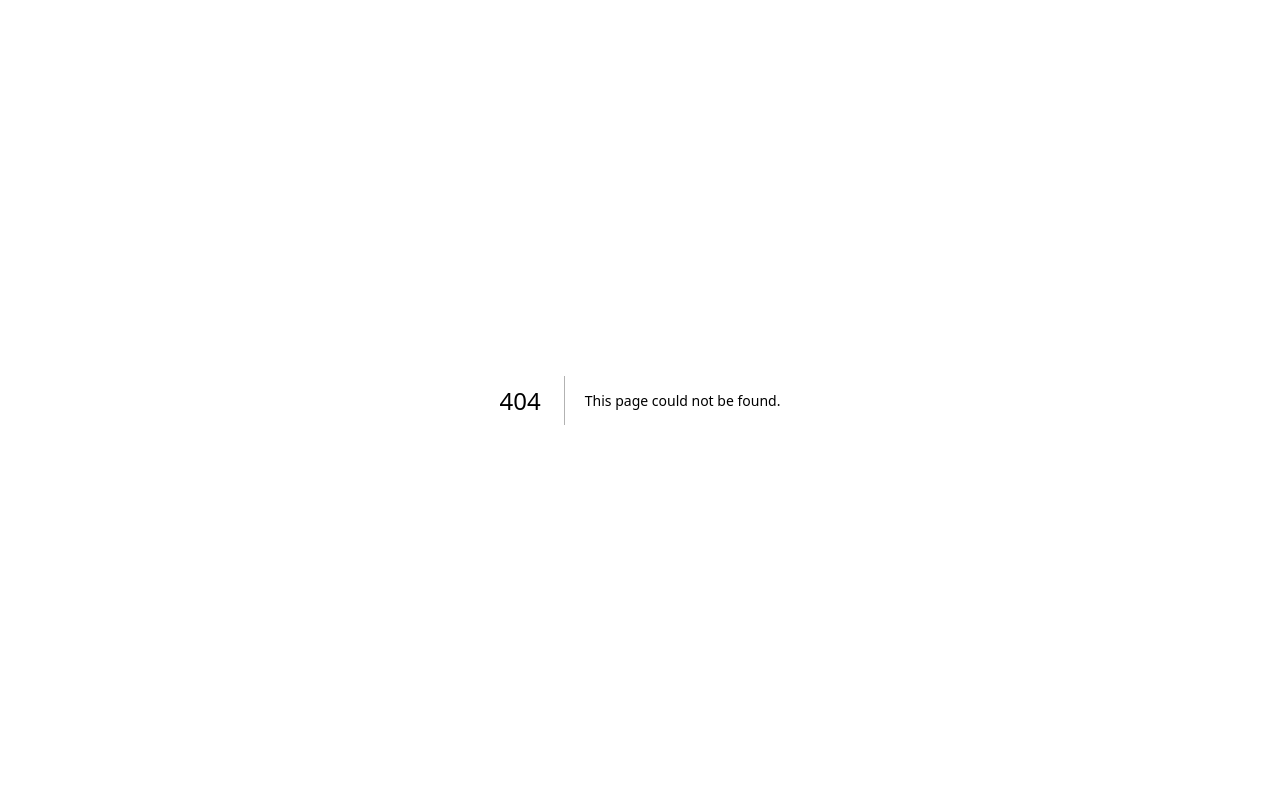
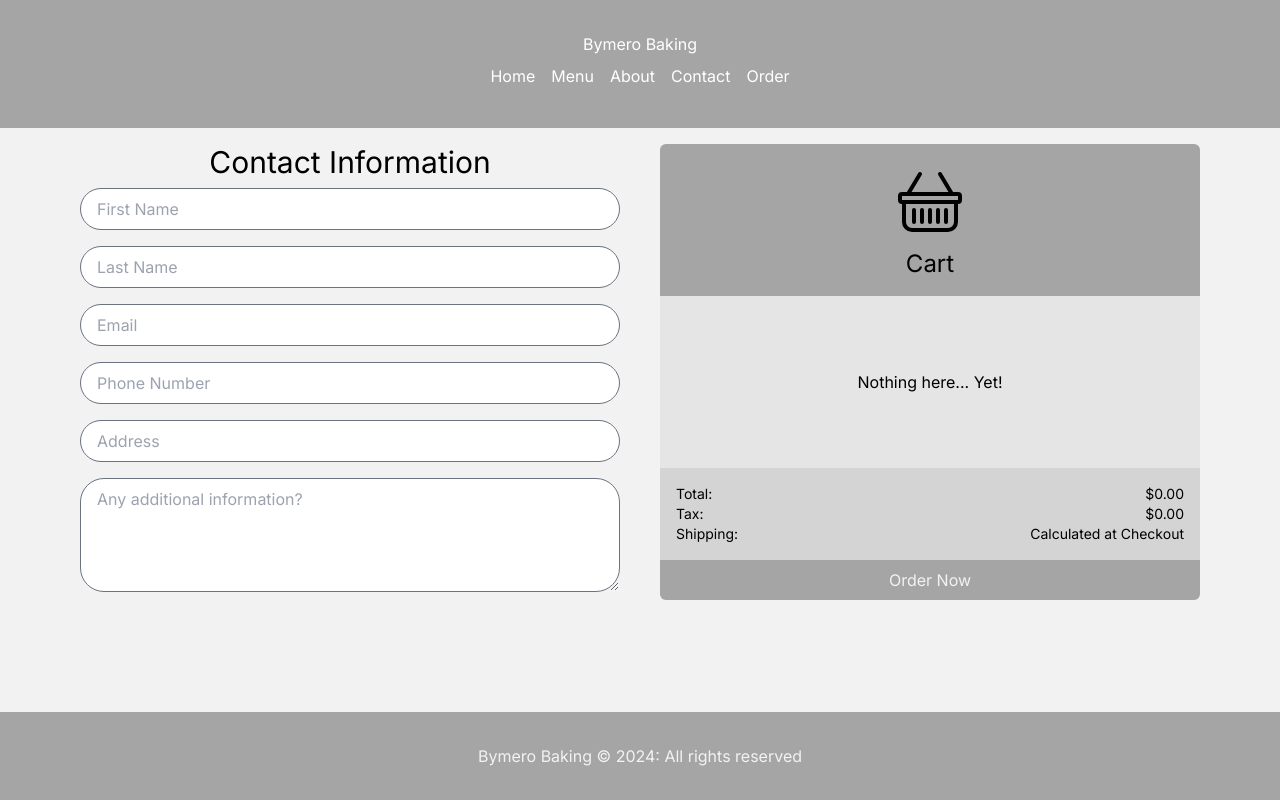
Before and after one commit to kennethkvs/bymero-baking, a Next.js app: page /checkout in a window 1280 px wide. Before the commit this address had no page. Built offline with nearby package versions, Linux system fonts and the light colour scheme.

Commit message:
Add Checkout

```diff
--- /dev/null
+++ b/src/app/checkout/page.js
@@ -0,0 +1,52 @@
+"use client";
+import React from "react";
+import Navbar from "@/components/Navbar";
+import Footer from "@/components/Footer";
+import CartSection from "@/components/CartSection";
+import CheckoutForm from "@/components/CheckoutForm";
+
+export default function Checkout() {
+  const [cart, setCart] = React.useState([]);
+  const [total, setTotal] = React.useState(0);
+
+  async function handleSubmit(e) {
+    e.preventDefault();
+
+    await fetch("/api/email", {
+      method: "POST",
+      body: JSON.stringify({
+        fName: fname,
+        lName: lname,
+        email: email,
+        address: address,
+        msg: message,
+      }),
+    });
+  }
+
+  React.useEffect(() => {
+    const getCart = JSON.parse(localStorage.getItem("cart"));
+    const getTotal = JSON.parse(localStorage.getItem("total"));
+    if (getCart && getTotal) {
+      setCart(getCart);
+      setTotal(getTotal);
+    }
+  }, []);
+
+  return (
+    <div className="relative min-h-screen">
+      <Navbar />
+      <main className="mt-4 flex flex-row gap-10 px-20 pb-20">
+        <CheckoutForm handleSubmit={handleSubmit} />
+        <CartSection
+          className="max-w-1/2 w-full"
+          cart={cart}
+          total={total}
+          handleDeleteFromCart={null}
+          handleSubmit={handleSubmit}
+        />
+      </main>
+      <Footer className="absolute bottom-0 h-20 w-full" />
+    </div>
+  );
+}
--- a/src/app/order/page.js
+++ b/src/app/order/page.js
@@ -6,38 +6,12 @@ import Navbar from "@/components/Navbar";
 import OrderCard from "@/components/OrderCard";
 import CartSection from "@/components/CartSection";
 
-// const menuItems = [
-//   {
-//     _id: 0,
-//     name: "Nastar",
-//     price.$numberDecimal: 15.0,
-//     spelling: "/nasˈtɑɹ/",
-//     desc: "Lorem Ipsum dll sajdfjasdfkjajkf ajsdfj sdjfajsdf sjdfadjf",
-//     img: "/images/cookies.jpg",
-//   },
-//   {
-//     _id: 1,
-//     name: "Kaasstengel",
-//     price.$numberDecimal: 15.0,
-//     spelling: "/kaasstɛŋɡɛl/",
-//     desc: "Lorem Ipsum dll sajdfjasdfkjajkf ajsdfj sdjfajsdf sjdfadjf",
-//     img: "/images/cookies.jpg",
-//   },
-//   {
-//     _id: 2,
-//     name: "Cookies",
-//     price.$numberDecimal: 15.0,
-//     spelling: "/ˈkʊkiz/",
-//     desc: "Lorem Ipsum dll sajdfjasdfkjajkf ajsdfj sdjfajsdf sjdfadjf",
-//     img: "/images/cookies.jpg",
-//   },
-// ];
-
 export default function OrderPage() {
   const [cart, setCart] = React.useState([]);
   const [total, setTotal] = React.useState(0);
   const [menuItems, setMenuItems] = React.useState([]);
 
+  // Get menu from MongoDB
   React.useEffect(() => {
     fetch("/api/menu")
       .then((res) => res.json())
@@ -101,6 +75,7 @@ export default function OrderPage() {
           cart={cart}
           total={total}
           handleDeleteFromCart={handleDeleteFromCart}
+          handleSubmit={null}
         />
       </main>
       <Footer className="absolute bottom-0 h-20 w-full" />
--- a/src/components/CartSection.jsx
+++ b/src/components/CartSection.jsx
@@ -1,8 +1,12 @@
 import React from "react";
+import Link from "next/link";
 import { BsBasket } from "react-icons/bs";
 import { CiTrash } from "react-icons/ci";
+import { usePathname } from "next/navigation";
 
 export default function CartSection({ cart, total, handleDeleteFromCart }) {
+  const pathname = usePathname();
+
   const displayCartItems = cart.map((thisItem) => {
     return (
       <div
@@ -13,15 +17,26 @@ export default function CartSection({ cart, total, handleDeleteFromCart }) {
           <p>{thisItem.qty}x</p>
           <p>{thisItem.item.name}</p>
         </div>
-        <button onClick={() => handleDeleteFromCart(thisItem)}>
-          <CiTrash className="text-red-700" />
-        </button>
+        {pathname === "/order" ? (
+          <button onClick={() => handleDeleteFromCart(thisItem)}>
+            <CiTrash className="text-red-700" />
+          </button>
+        ) : (
+          <p>
+            $
+            {(
+              Math.round(
+                Number(thisItem.item.price.$numberDecimal) * thisItem.qty * 100,
+              ) / 100
+            ).toFixed(2)}
+          </p>
+        )}
       </div>
     );
   });
 
   return (
-    <div className="flex w-3/4 flex-col flex-wrap items-center justify-between rounded-md bg-neutral-200">
+    <div className="flex w-full flex-col flex-wrap items-center justify-between rounded-md bg-neutral-200">
       <div className="flex w-full flex-col items-center justify-center rounded-t-md bg-brand-200 pb-4 pt-12">
         <BsBasket className="scale-[400%]" />
         <p className="mt-10 text-2xl">Cart</p>
@@ -33,16 +48,22 @@ export default function CartSection({ cart, total, handleDeleteFromCart }) {
         <div className="w-full bg-neutral-300 p-4 text-sm">
           <div className="flex flex-row justify-between">
             <p>Total:</p>
-            <p>${total}</p>
+            <p>${(Math.round(total * 100) / 100).toFixed(2)}</p>
           </div>
           <div className="flex flex-row justify-between">
             <p>Tax:</p>
+            <p>${(Math.round(total * 0.13 * 100) / 100).toFixed(2)}</p>
+          </div>
+          <div className="flex flex-row justify-between">
+            <p>Shipping:</p>
             <p>Calculated at Checkout</p>
           </div>
         </div>
-        <button className="w-full place-self-end rounded-b-md bg-brand-200 py-2 text-center text-brand-100 hover:bg-brand-300">
-          Checkout
-        </button>
+        <Link href={pathname === "/order" ? "/checkout" : ""}>
+          <button className="w-full place-self-end rounded-b-md bg-brand-200 py-2 text-center text-brand-100 hover:bg-brand-300">
+            {pathname === "/order" ? "Checkout" : "Order Now"}
+          </button>
+        </Link>
       </div>
     </div>
   );
--- /dev/null
+++ b/src/components/CheckoutForm.jsx
@@ -0,0 +1,93 @@
+import { useState } from "react";
+
+export default function CheckoutForm({ handleSubmit }) {
+  const [fname, setFName] = useState("");
+  const [lname, setLName] = useState("");
+  const [email, setEmail] = useState("");
+  const [phone, setPhone] = useState("");
+  const [address, setAddress] = useState("");
+  const [message, setMessage] = useState("");
+
+  return (
+    <div className="flex w-full flex-col items-center justify-center">
+      <h1 className="text-bold text-3xl">Contact Information</h1>
+      <form onSubmit={handleSubmit} className="flex w-full content-center">
+        <div className="flex w-full flex-col justify-center">
+          <input
+            className="my-2 rounded-3xl border-[1px] border-gray-500 px-4 py-2"
+            placeholder="First Name"
+            type="text"
+            id="fname"
+            value={fname}
+            onChange={(e) => setFName(e.target.value)}
+            required
+          />
+
+          <input
+            className="my-2 rounded-3xl border-[1px] border-gray-500 px-4 py-2"
+            placeholder="Last Name"
+            type="text"
+            id="lname"
+            value={lname}
+            onChange={(e) => setLName(e.target.value)}
+            required
+          />
+
+          <input
+            className="my-2 rounded-3xl border-[1px] border-gray-500 px-4 py-2"
+            placeholder="Email"
+            type="email"
+            id="email"
+            value={email}
+            onChange={(e) => setEmail(e.target.value)}
+            required
+          />
+
+          <input
+            className="my-2 rounded-3xl border-[1px] border-gray-500 px-4 py-2"
+            placeholder="Phone Number"
+            type="tel"
+            id="phone"
+            value={phone}
+            onChange={(e) => setPhone(e.target.value)}
+          />
+
+          <input
+            className="my-2 rounded-3xl border-[1px] border-gray-500 px-4 py-2"
+            placeholder="Address"
+            type="text"
+            id="address"
+            value={address}
+            onChange={(e) => setAddress(e.target.value)}
+            required
+          />
+
+          <textarea
+            className="my-2 rounded-3xl border-[1px] border-gray-500 px-4 py-2"
+            placeholder="Any additional information?"
+            rows={4}
+            id="message"
+            value={message}
+            onChange={(e) => setMessage(e.target.value)}
+            required
+          ></textarea>
+        </div>
+      </form>
+    </div>
+  );
+}
+
+// status == "sent" ? (
+//     <div className="flex flex-col items-center justify-center">
+//       <h1 className="text-bold text-3xl">Thank you for supporting us!</h1>
+//       <p>Your order means a lot!</p>
+//       <Link href="/order">
+//         <button
+//           onClick={() => resetForm()}
+//           className="my-2 rounded-3xl border-[1px] border-gray-500 bg-blue-500 px-4 py-2 text-white hover:bg-blue-700"
+//         >
+//           Order More Goodies
+//         </button>
+//       </Link>
+//     </div>
+//   ) :
--- a/src/components/Footer.jsx
+++ b/src/components/Footer.jsx
@@ -2,8 +2,8 @@ import React from "react";
 
 export default function Footer() {
   return (
-    <div className="bg-brand-200 text-brand-100 absolute bottom-0 flex w-full flex-col items-center justify-center p-8">
-      <div className="text-m">Bymero Baking © 2023: All rights reserved</div>
+    <div className="absolute bottom-0 flex w-full flex-col items-center justify-center bg-brand-200 p-8 text-brand-100">
+      <div className="text-m">Bymero Baking © 2024: All rights reserved</div>
     </div>
   );
 }
```
